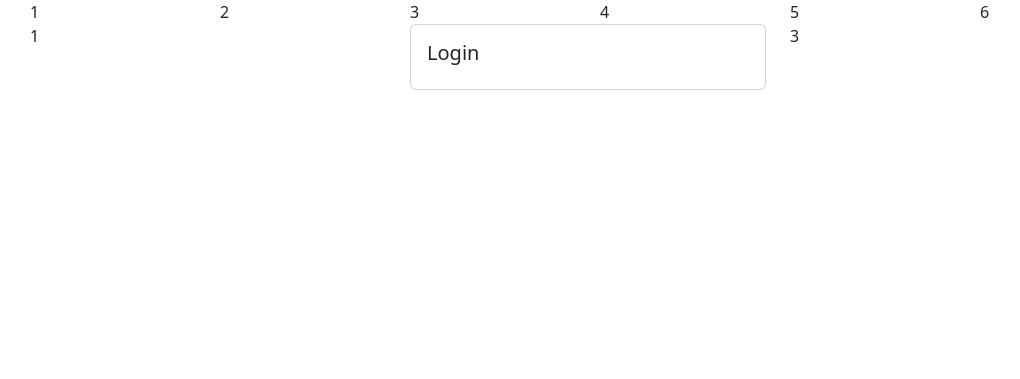
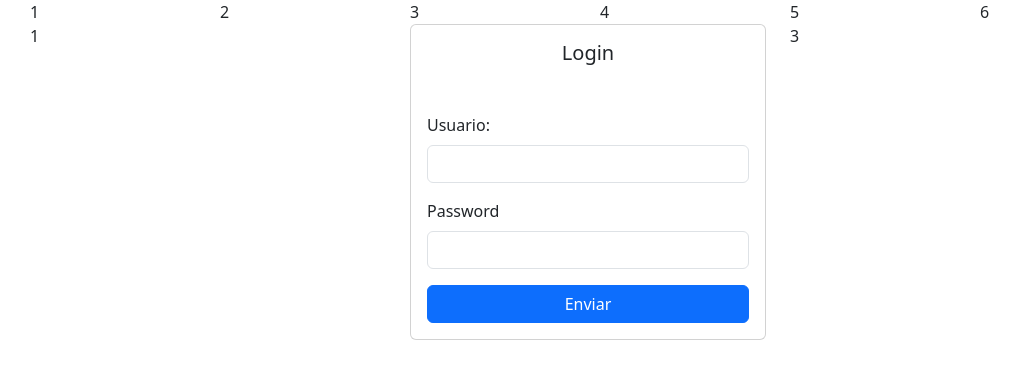
Before and after one commit to 3rickDJ/Xamp-htdocs-buap-web-dev, a PHP site: page /3rick/login.php in a window 1280 px wide. Shown: the top 379 px of the page, without its empty margins (52-1072 px from the left). Run offline with PHP 8.4, Linux system fonts and the light colour scheme; some libraries are stand-ins or nearby versions.

Commit message:
feat: login.php

```diff
--- a/3rick/login.php
+++ b/3rick/login.php
@@ -25,7 +25,18 @@
             <div class="col-12 col-sm-4">
                 <div class="card">
                     <div class="card-body">
-                        <h5>Login</h5>
+                        <h5 class="card-title text-center">Login</h5>
+                        <div class="mb-3 mt-5">
+                            <label for="usuario" class="form-label">Usuario:</label>
+                            <input type="text" id="usuario" class="form-control">
+                        </div>
+                        <div class="mb-3">
+                            <label for="pass" class="form-label">Password</label>
+                            <input type="text" id="pass" class="form-control">
+                        </div>
+                        <div class="d-grid">
+                            <button class="btn btn-primary" type="button">Enviar</button>
+                        </div>
                     </div>
                 </div>
             </div>
```
